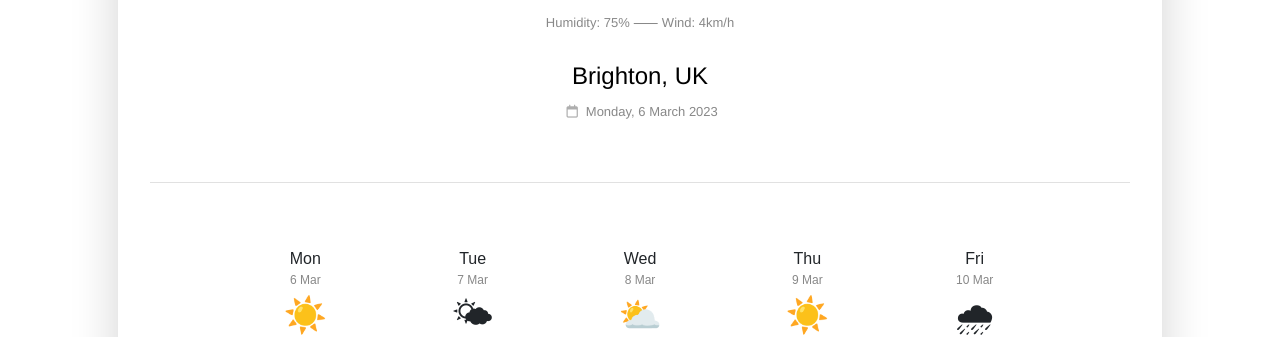
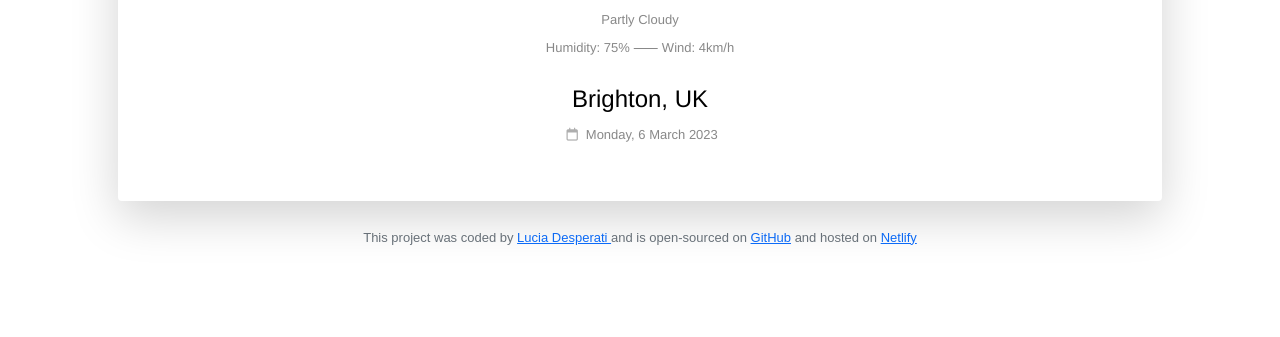
Before and after one commit to luciadesperati/vanilla-weather-app, a website built with Parcel: page index.html in a window 1280 px wide. Shown: the part 473-810 px from the top of the page. Built offline with nearby package versions, Linux system fonts and the light colour scheme.

Commit message:
Design round 3

```diff
--- a/index.html
+++ b/index.html
@@ -36,7 +36,7 @@
             <div class="card-body p-4">
               <div class="row">
                 <div class="col">
-                  <p class="emoji">🌦</p>
+                  <p class="emoji" id="weather-icon">🌦</p>
                   <div class="d-flex align-items-start justify-content-center">
                     <p id="temperature" class="temperature mb-0">19</p>
                     <div class="btn-group btn-group-toggle d-flex">
@@ -58,12 +58,13 @@
                       </button>
                     </div>
                   </div>
-                  <span class="weather-data">
-                    <p class="humidity d-inline mb-4">
+                  <div class="weather-data">
+                    <p class="mb-2" id="weather-description">Partly Cloudy</p>
+                    <p class="mb-4">
                       Humidity: <span id="humidity"> 75</span>% ⸺ Wind:
                       <span id="humidity">4</span>km/h
                     </p>
-                  </span>
+                  </div>
                   <div class="location mb-2 mt-4">
                     <p id="city-name" class="location d-inline">Brighton, UK</p>
                   </div>
@@ -73,8 +74,8 @@
                       Monday, 6 March 2023
                     </p>
                   </div>
-                  <hr />
-                  <div class="pt-4 mt-4 row d-flex">
+                  <!-- <hr />
+                  <div class="pt-4 mt-4 row d-flex forecast">
                     <div class="offset-1 col-2 align-items-center">
                       <p class="weekday-list mb-0">Mon</p>
                       <p class="day-list">6 Mar</p>
@@ -109,7 +110,7 @@
                       <p class="emoji-list">🌧</p>
                       <p class="temperature-list mb-0">13°C</p>
                     </div>
-                  </div>
+                  </div> -->
                 </div>
               </div>
             </div>
--- a/src/styles.css
+++ b/src/styles.css
@@ -52,8 +52,7 @@ hr {
   color: black;
 }
 
-.humidity,
-.wind,
+.weather-data,
 .date {
   font-size: small;
   font-family: Helvetica, sans-serif;
```
